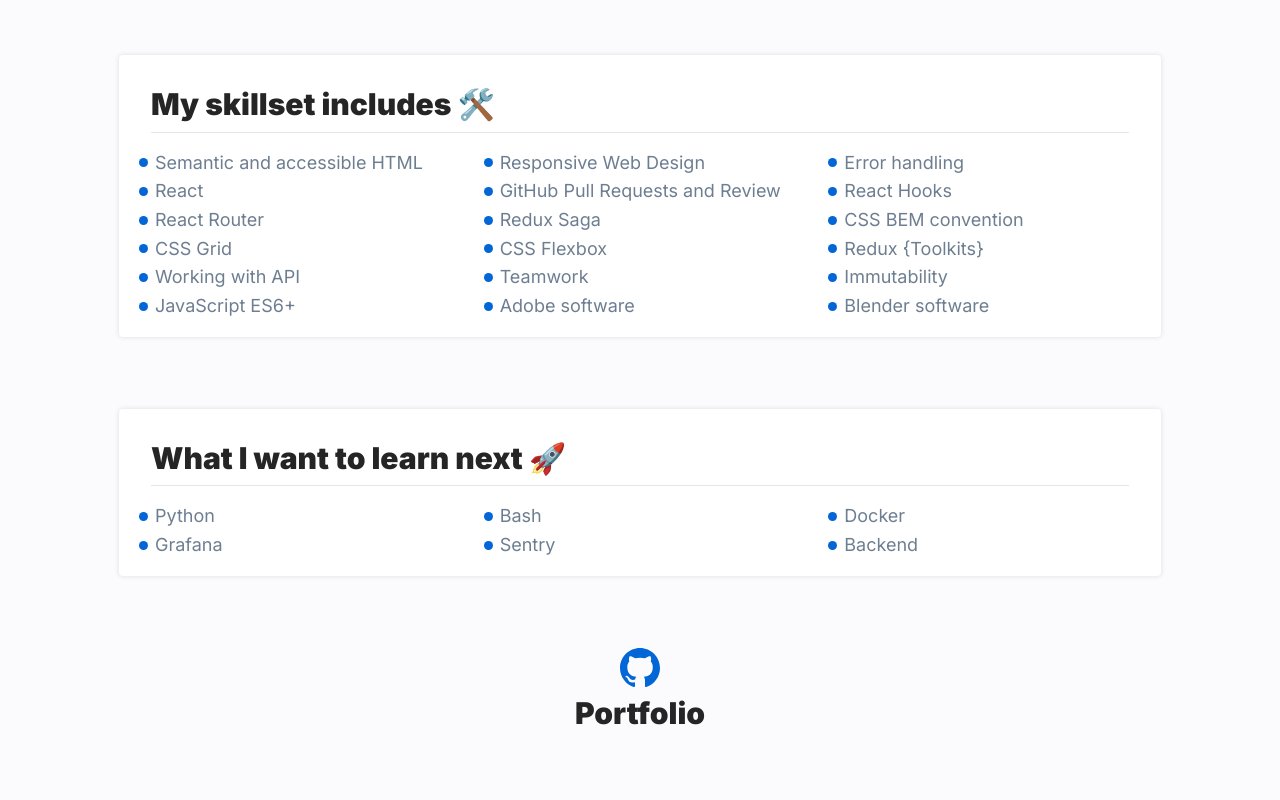
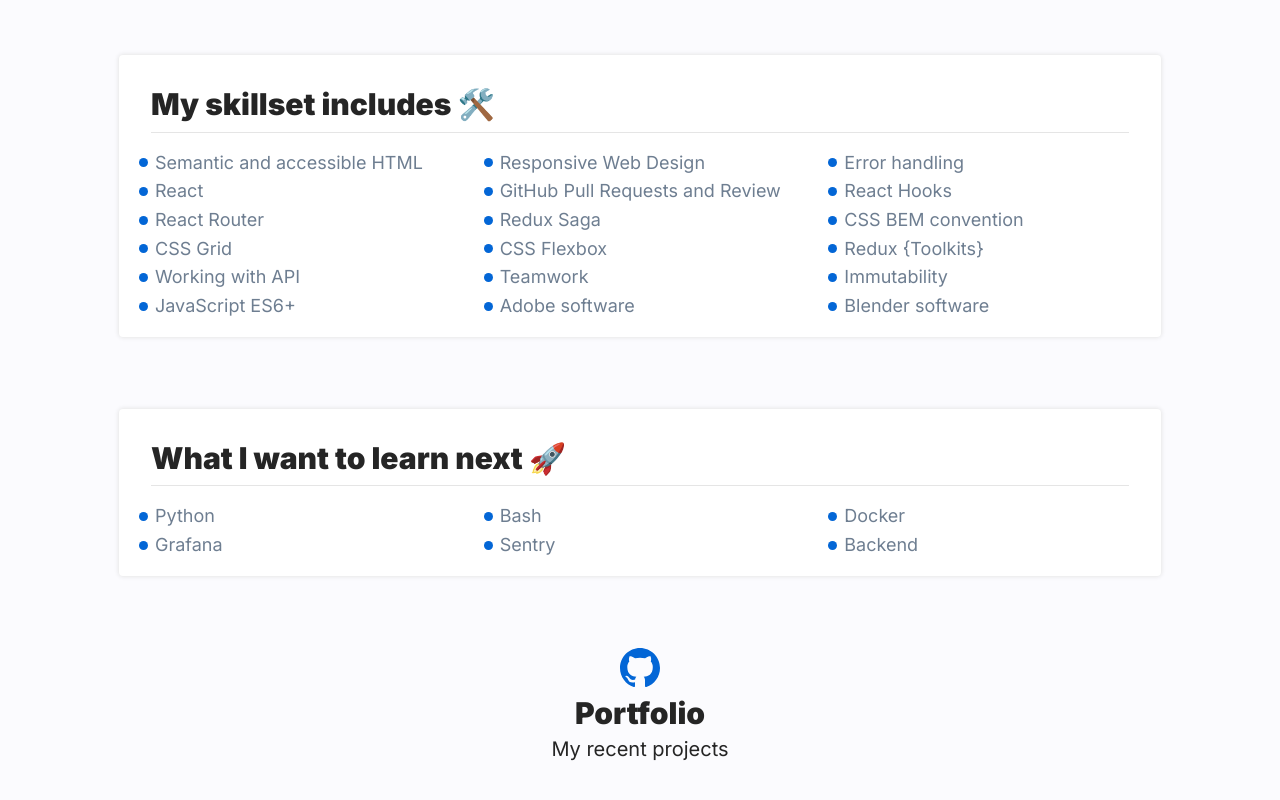
Before and after one commit to KrzysiekWorwa/personal-homepage, a React (Create React App) app: page / in a window 1280 px wide. Shown: the part 550-1350 px from the top of the page. Built offline with nearby package versions, Linux system fonts and the light colour scheme.

Commit message:
adding Portfolio HeaderSection

```diff
--- a/src/Components/HeaderTile/index.js
+++ b/src/Components/HeaderTile/index.js
@@ -1,10 +1,10 @@
 import {
-    HeaderBox,
     HeaderButton,
     HeaderCaption,
     HeaderContent,
     HeaderDescription,
     HeaderImage,
+    HeaderSection,
     HeaderTitle
 } from "./styled";
 import image from "./Images/zdjecie2.png"
@@ -12,16 +12,16 @@
 
 const HeaderTile = () => (
 
-    <HeaderBox>
+    <HeaderSection>
         <HeaderImage src={image} alt="Author photo" />
         <HeaderContent>
             <HeaderCaption>THIS IS</HeaderCaption>
             <HeaderTitle>Krzysztof Worwa</HeaderTitle>
             <HeaderDescription>I'm a passionate Junior Frontend Developer also in love in 3D Graphics. Currently looking for new job opportunities.</HeaderDescription>
-            <HeaderButton href="mailto:worwak1998@gmail.com">
+            <HeaderButton href="mailto:worwak1998@gmail.com" title="worwak1998@gmail.com">
                 <img src={icon} alt="" />Hire Me</HeaderButton>
         </HeaderContent>
-    </HeaderBox>
+    </HeaderSection>
 );
 
 export default HeaderTile;
--- a/src/Components/HeaderTile/styled.js
+++ b/src/Components/HeaderTile/styled.js
@@ -1,6 +1,6 @@
 import styled from "styled-components";
 
-export const HeaderBox = styled.article`
+export const HeaderSection = styled.section`
 display: grid;
 grid-template-columns: auto 1fr;
 grid-gap: 72px;
--- a/src/Components/Portfolio/index.js
+++ b/src/Components/Portfolio/index.js
@@ -1,13 +1,14 @@
-import { PortfolioBox, PortfolioContent, PortfolioIcon, PortfolioTitle } from "./styled";
+import { PortfolioHeader, PortfolioIcon, PortfolioSection, PortfolioSubTitle, PortfolioTitle } from "./styled";
 
 const Portfolio = () => (
 
-    <PortfolioBox>
-        <PortfolioContent>
+    <PortfolioSection>
+        <PortfolioHeader>
             <PortfolioIcon></PortfolioIcon>
             <PortfolioTitle>Portfolio</PortfolioTitle>
-        </PortfolioContent>
-    </PortfolioBox>
+            <PortfolioSubTitle>My recent projects</PortfolioSubTitle>
+        </PortfolioHeader>
+    </PortfolioSection>
 );
 
 export default Portfolio;
--- a/src/Components/Portfolio/styled.js
+++ b/src/Components/Portfolio/styled.js
@@ -1,7 +1,7 @@
 import styled from "styled-components";
 import { ReactComponent as GitIcon } from "./gitIcon.svg";
 
-export const PortfolioBox = styled.article`
+export const PortfolioSection = styled.section`
     display: grid;
     grid-template-columns: repeat(2, 1fr);
     grid-gap: 32px;
@@ -9,7 +9,7 @@
     justify-content: center;
 `;
 
-export const PortfolioContent = styled.div`
+export const PortfolioHeader = styled.div`
     grid-column: span 2;
     justify-content: center;
     display: flex;
@@ -29,3 +29,10 @@
 color: ${({ theme }) => theme.colors.textPrimary};
 margin: 8px;
 `;
+
+export const PortfolioSubTitle = styled.h3`
+font-size: 20px;
+font-weight: 400;
+color: ${({ theme }) => theme.colors.textPrimary};
+margin: 0;
+`;
```
